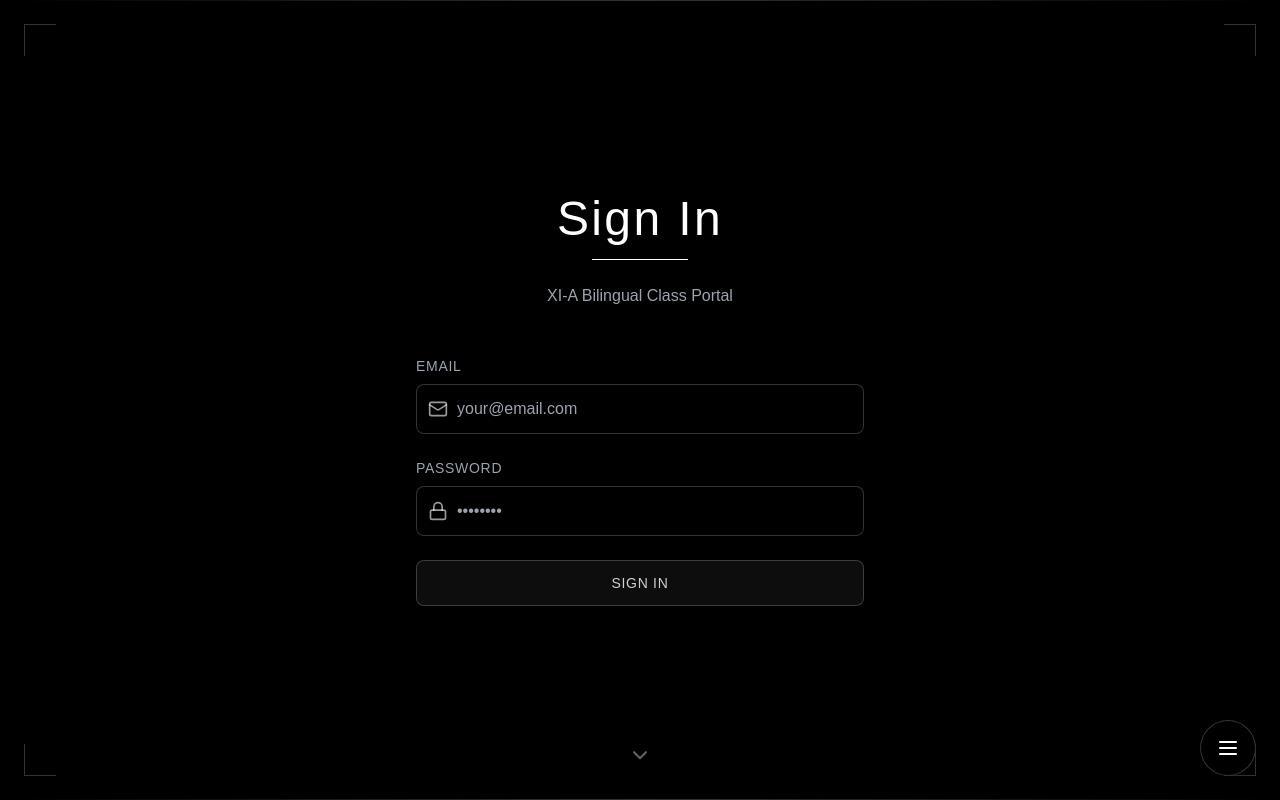
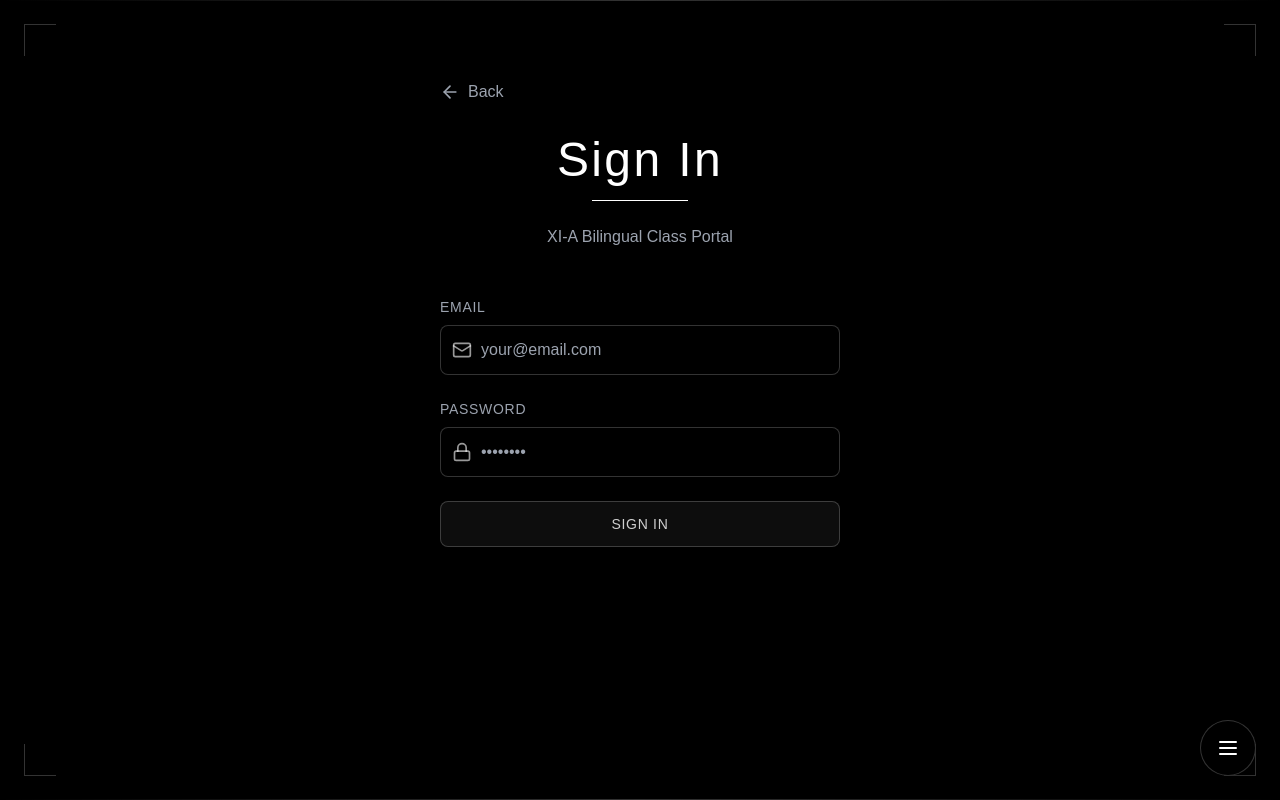
Before and after one commit to TwentyCloff/bilingualclass, a React (Vite) app: page /Sign-In in a window 1280 px wide. Built offline with nearby package versions, Linux system fonts and the light colour scheme; no server answers; a web font is replaced by a local one.

Commit message:
Update Auth.jsx

```diff
--- a/src/components/Auth.jsx
+++ b/src/components/Auth.jsx
@@ -1,7 +1,13 @@
 import React, { useState, useEffect } from 'react';
 import { useNavigate } from 'react-router-dom';
-import { getAuth, signInWithEmailAndPassword, setPersistence, browserSessionPersistence } from 'firebase/auth';
-import { Lock, Mail, Loader2, ChevronDown } from 'lucide-react';
+import {
+  getAuth,
+  signInWithEmailAndPassword,
+  setPersistence,
+  browserLocalPersistence,
+  onAuthStateChanged
+} from 'firebase/auth';
+import { Lock, Mail, Loader2, ArrowLeft } from 'lucide-react';
 import { app } from '../config/firebaseConfig';
 
 const auth = getAuth(app);
@@ -17,7 +23,7 @@ export default function SignIn() {
   useEffect(() => {
     setIsVisible(true);
     // Check if user is already logged in
-    const unsubscribe = auth.onAuthStateChanged(user => {
+    const unsubscribe = onAuthStateChanged(auth, user => {
       if (user) {
         navigate('/');
       }
@@ -31,8 +37,8 @@ export default function SignIn() {
     setLoading(true);
 
     try {
-      // Set session persistence
-      await setPersistence(auth, browserSessionPersistence);
+      // Set LOCAL persistence instead of SESSION
+      await setPersistence(auth, browserLocalPersistence);
 
       // Sign in with email and password
       await signInWithEmailAndPassword(auth, email, password);
@@ -76,9 +82,18 @@ export default function SignIn() {
       <div className="absolute top-0 left-0 w-full h-px bg-gradient-to-r from-transparent via-white/20 to-transparent"></div>
       <div className="absolute bottom-0 left-0 w-full h-px bg-gradient-to-r from-transparent via-white/20 to-transparent"></div>
 
-      <div className="relative z-10 flex flex-col items-center justify-center min-h-screen px-6 py-20">
+      <div className="relative z-10 px-6 py-20 max-w-md mx-auto">
+        {/* Back Button */}
+        <button
+          onClick={() => navigate(-1)}
+          className="flex items-center text-gray-400 hover:text-white mb-8 transition-all duration-300"
+        >
+          <ArrowLeft className="w-5 h-5 mr-2" />
+          Back
+        </button>
+
         {/* Sign In Form */}
-        <div className={`w-full max-w-md transform transition-all duration-1000 ${isVisible ? 'translate-y-0 opacity-100' : 'translate-y-8 opacity-0'}`}>
+        <div className={`transform transition-all duration-1000 ${isVisible ? 'translate-y-0 opacity-100' : 'translate-y-8 opacity-0'}`}>
           {/* Header */}
           <div className="text-center mb-12">
             <h1 className="text-4xl md:text-5xl font-light tracking-wider mb-4">Sign In</h1>
@@ -161,13 +176,6 @@ export default function SignIn() {
             </button>
           </form>
         </div>
-
-        {/* Scroll Indicator */}
-        <div className={`absolute bottom-8 left-1/2 transform -translate-x-1/2 transition-all duration-1000 delay-600 ${isVisible ? 'opacity-40' : 'opacity-0'}`}>
-          <div className="animate-bounce">
-            <ChevronDown className="w-6 h-6 text-white" />
-          </div>
-        </div>
       </div>
     </div>
   );
```
